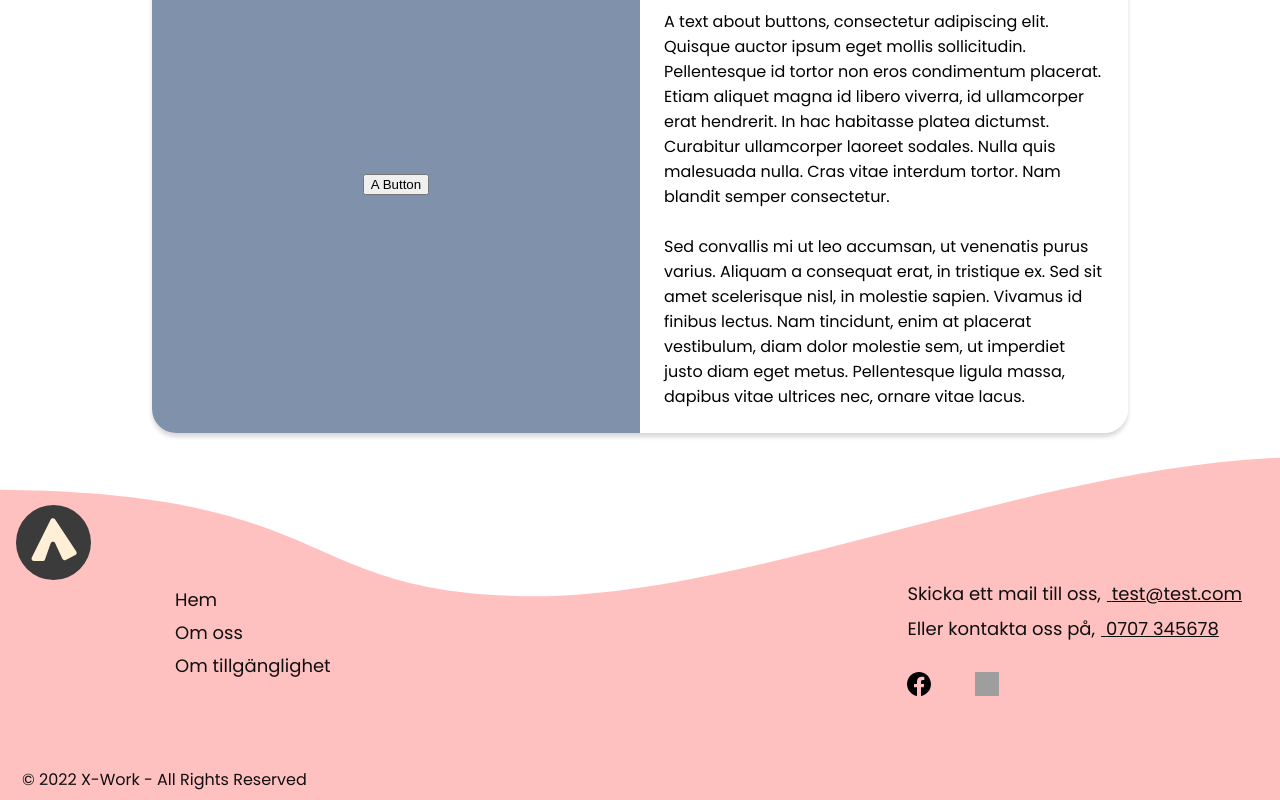
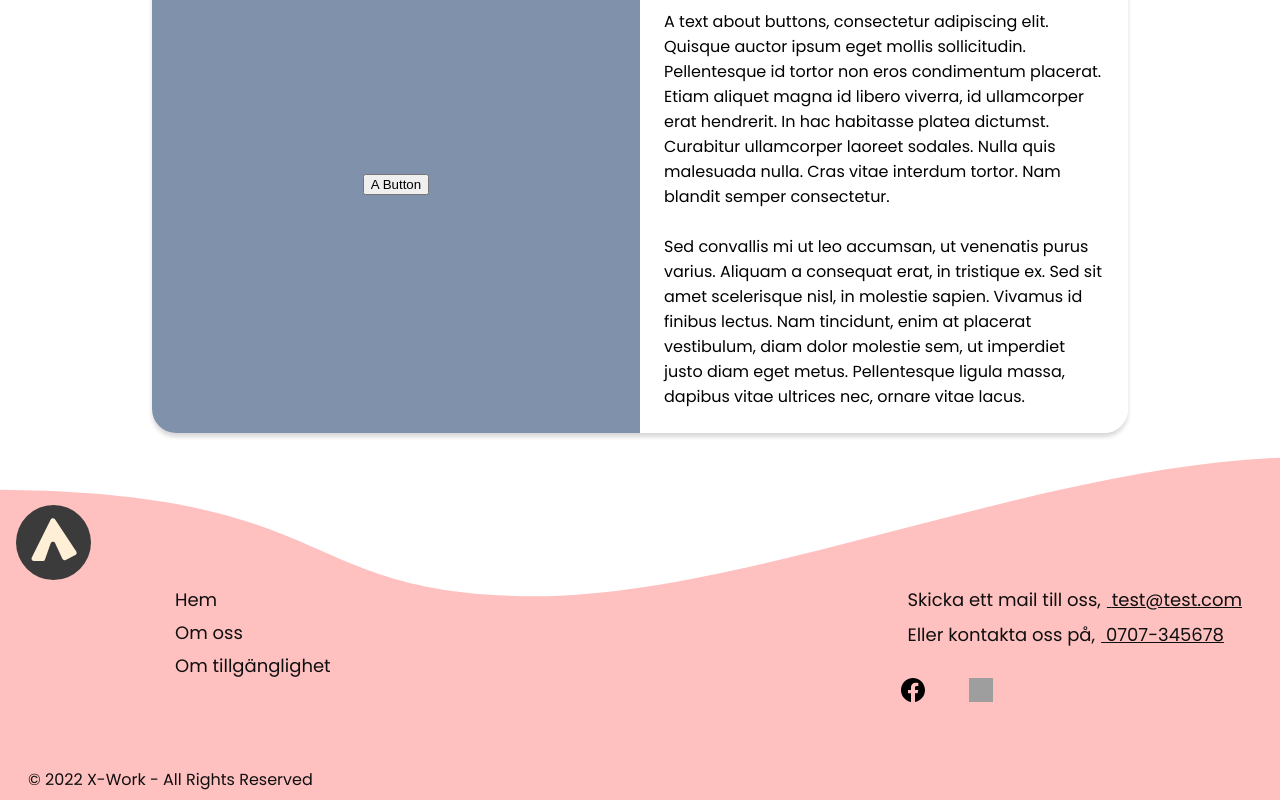
Before and after one commit to h-emma/x-work, a Next.js app: page / in a window 1280 px wide. Shown: the part 2052-2852 px from the top of the page. Built offline with nearby package versions, Linux system fonts and the light colour scheme; grey boxes are pictures that could not be loaded.

Commit message:
More footer fixes.

```diff
--- a/components/Footer/Footer.jsx
+++ b/components/Footer/Footer.jsx
@@ -56,7 +56,7 @@ export default function Footer() {
                 Eller kontakta oss på,
                 <a className={styles.link} href="tel:+46707345678">
                   {" "}
-                  0707 345678
+                  0707-345678
                 </a>
               </p>
             </div>
--- a/components/Footer/Footer.module.sass
+++ b/components/Footer/Footer.module.sass
@@ -26,14 +26,14 @@
     display: flex
     flex-direction: column
     padding-left: 50%
-    margin-bottom: 102px
+    padding-right: 12px
     li
         margin: 6px
 
 .pageLinkContainer
     display: flex
     flex-direction: column
-    margin-bottom: 48px
+    margin-bottom: 24px
 
 .textLink
     font-size: 16px
@@ -62,7 +62,7 @@
     font-size: 16px
     color: $text-color
     margin:0
-    padding: 0 0 8px 6px
+    padding: 0 0 8px 12px
     font-family: Poppins
 
 .copyRight
@@ -91,13 +91,13 @@
         width: 100%
         justify-content: space-between
         padding: 0 32px 0 163px
-        margin-bottom: 0px
         ul
             margin-top: 0
 
     .contactAndSocialContainer
         display: flex
         flex-direction: column
+        padding-top: 6px
     .contactContainer
         margin: 0 0 16px 0
     .socialContainer
```
